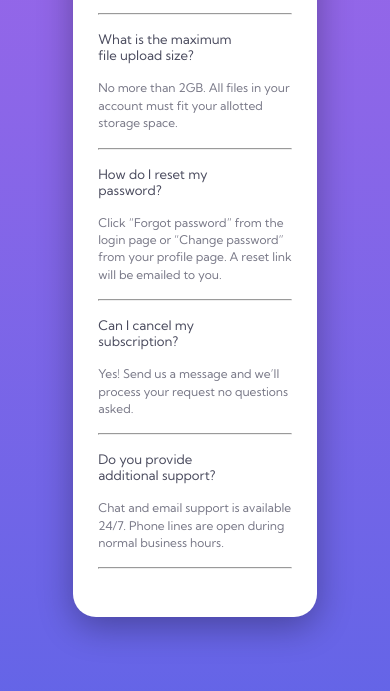
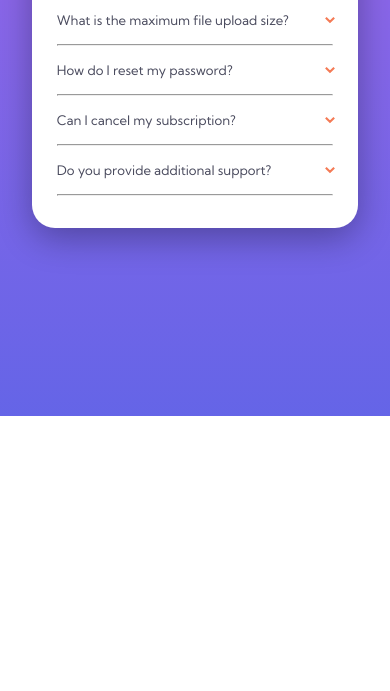
Before and after one commit to Rock-n-Roll-CRC/faq-accordion-card, a plain HTML site: page index.html in a window 390 px wide. Shown: the part 428-1119 px from the top of the page. After the commit the page ends 844 px from the top, so only its background shows below. Drawn offline with Linux system fonts and the light colour scheme.

Commit message:
🚧 Small optimisations and fixes...

```diff
--- a/assets/styles/styles.css
+++ b/assets/styles/styles.css
@@ -74,7 +74,6 @@ body {
   font: 400 1rem "Kumbh Sans", sans-serif;
   text-rendering: optimizespeed;
   line-height: 1.5;
-  padding: 4.59rem;
 }
 
 .visually-hidden:not(:focus, :active) {
@@ -95,26 +94,34 @@ body {
   background-color: #fff;
   border-radius: 23px;
   padding: 2rem 1.55rem;
+  padding-top: 0;
+  margin: 9.25rem 0;
   box-shadow: 0 10px 35px #00000050;
 }
 
 .faq-accordion-card::before,
 .before-container::before {
+  content: "";
   position: absolute;
   top: 0;
   left: 50%;
-  height: auto;
-  width: 72.3%;
+  width: 73%;
+  background-size: contain;
+  background-repeat: no-repeat;
+  background-position: center;
   margin-left: -36%;
 }
 
 .faq-accordion-card::before {
-  content: url("../images/illustration-woman-online-mobile.svg");
-  transform: translateY(-57.7%);
+  background-image: url("../images/illustration-woman-online-mobile.svg");
+  transform: translateY(-60%);
+  padding-top: 55%;
 }
 
 .before-container::before {
-  content: url("../images/bg-pattern-mobile.svg");
+  background-image: url("../images/bg-pattern-mobile.svg");
+  transform: translateY(-19%);
+  padding-top: 51%;
 }
 
 .faq-accordion-card h2 {
@@ -128,17 +135,40 @@ body {
 /* FAQ LIST */
 .faq-list {
   list-style: none;
+  margin: 0;
   padding: 0;
 }
 
 .faq-list h3 {
+  position: relative;
   color: #4a4b5e;
   font: 400 0.823rem "Kumbh Sans", sans-serif;
   margin-bottom: 1rem;
   margin-right: 2.6rem;
 }
 
+.faq-list h3::before,
+.faq-list h3::after {
+  content: "";
+  position: absolute;
+  top: 0;
+  right: -2.71rem;
+  width: 0.6rem;
+  padding-top: 1rem;
+  background-image: url("../images/icon-arrow-down.svg");
+  background-size: contain;
+  background-repeat: no-repeat;
+  background-position: center;
+  cursor: pointer;
+}
+
+.faq-list h3::after {
+  display: none;
+  transform: rotate(180deg);
+}
+
 .faq-list p {
+  display: none;
   max-width: 15rem;
   font: 400 0.75rem "Kumbh Sans", sans-serif;
   line-height: 1.45;
@@ -147,5 +177,10 @@ body {
 
 .faq-list hr {
   max-width: 17.338rem;
+  margin-top: 0;
   margin-bottom: 1rem;
 }
+
+.faq-list li:last-child hr {
+  margin: 0;
+}
```
